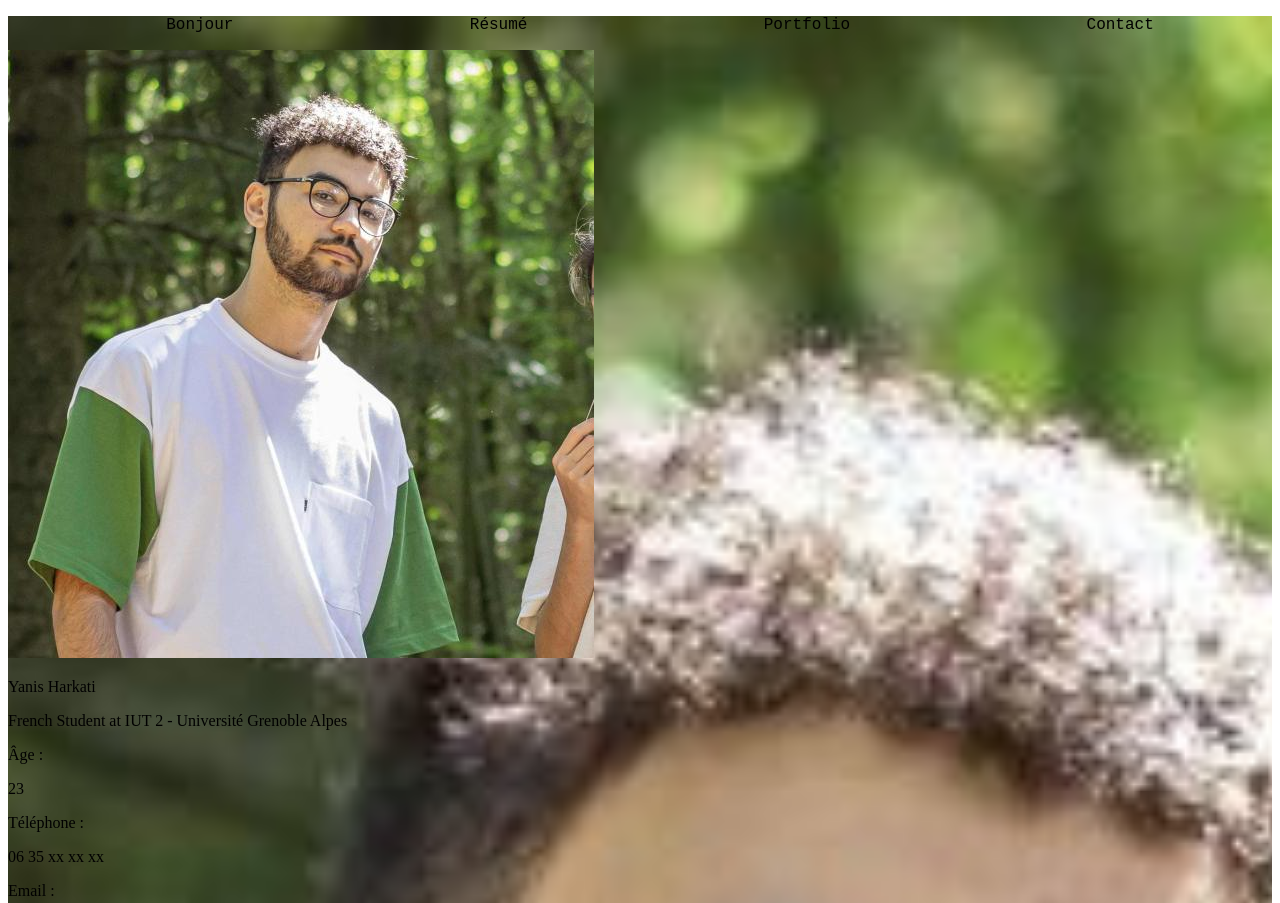
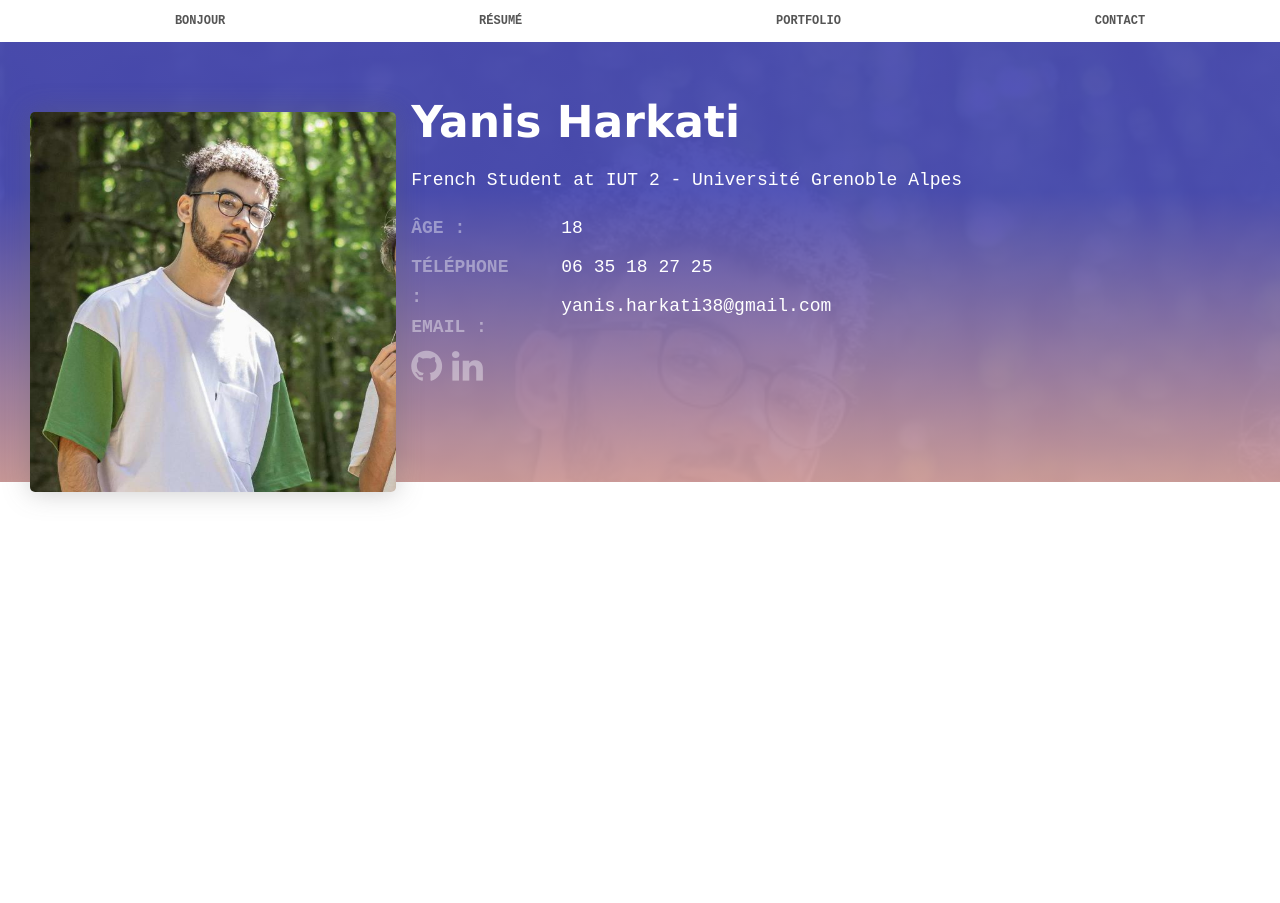
Before and after one commit to Yaniissou/Portfolio, a plain HTML site: page index.html in a window 1280 px wide. Shown: the top 903 px of the page. After the commit the page ends 800 px from the top, so only its background shows below. Drawn offline with Linux system fonts and the light colour scheme.

Commit message:
advanced a lot

```diff
--- a/index.html
+++ b/index.html
@@ -5,12 +5,14 @@
     <meta charset="UTF-8">
     <meta http-equiv="X-UA-Compatible" content="IE=edge">
     <meta name="viewport" content="width=device-width, initial-scale=1.0">
+    <meta name="viewport" content="width=device-width, initial-scale=1">
+    <link rel="stylesheet" href="https://cdnjs.cloudflare.com/ajax/libs/font-awesome/4.7.0/css/font-awesome.min.css">
     <title>Yanis Harkati - Portfolio</title>
     <link rel="stylesheet" href="style.css">
 </head>
 
 <body>
-    <div class="gradient">
+
     <div class="menu">
         <nav>
             <ul>
@@ -21,24 +23,25 @@
             </ul>
         </nav>
     </div>
-
-
+    <div class="gradient">
 
         <div class="infos">
             <img class="pfp" src="assets/img/avatar.jpg" alt="avatar">
+            <div class="text">
             <p class="name">Yanis Harkati</p>
             <p class="school">French Student at IUT 2 - Université Grenoble Alpes</p>
             <div class="personal_profile">
-           <p class="age">Âge :</p> <p class="age_content">23</p>
-           <p class="phone">Téléphone :</p> <p class="phone_content">06 35 xx xx xx</p>
-           <p class="email">Email :</p>
+            <dl>
+                <div><dt>Âge :</dt> <dd>18</dd></div>
+                <div><dt>Téléphone :</dt> <dd>06 35 18 27 25</dd></div>
+                <div><dt>Email :</dt> <dd>yanis.harkati38@gmail.com</dd></div>
+            </dl>
         </div>
-        <p class="social_media">
-            <img src="assets/img/placeholder.png" alt="placeholder">
-            <img src="assets/img/placeholder.png" alt="placeholder">
-            <img src="assets/img/placeholder.png" alt="placeholder">
-        </p>
+        <div class="social_media">
+            <a href="https://github.com/Yaniissou"><i class="fa fa-github"></i></a>
+            <a href="https://www.linkedin.com/in/yanis-harkati-995b63228/"><i class="fa fa-linkedin"></i></a>
         </div>
+
     </div>
 </body>
 
--- a/style.css
+++ b/style.css
@@ -1,9 +1,19 @@
+body{
+    font-family: Roboto Mono,monospace;
+    font-size: 18px;
+    font-weight: 400;
+    line-height: 30px;
+    color: #555;
+}
 .menu ul{
     display: flex;
     flex-direction: row;
     list-style-type: none;
     justify-content: space-around;
-    font-family: Roboto Mono,monospace;
+    font-size: 12px;
+    line-height: 18px;
+    text-transform: uppercase;
+    font-weight: 700;
 }
 
 .gradient{
@@ -15,12 +25,78 @@
     url('assets/img/avatar.jpg');
     background-size: cover;
 */
-background-image: url(assets/img/avatar.jpg);
-background-color: #6d56c1;
-height: 100%;
-background-repeat: no-repeat;
-background-position: 50%;
+background-image:
+    linear-gradient(to bottom, rgba(74,76,179,.95) 34%,hsla(0,34%,71%,.95)),
+    url('assets/img/avatar.jpg');
 background-size: cover;
-position: relative;
-margin-bottom: 40px;
+left: 0;
+right: 0;
+position: absolute;
+content: "";
+z-index: 0;
+display: flex;
+flex-direction: column;
 }
+
+.pfp{
+    border-radius: 5px;
+    box-shadow: 0 0 27px rgb(96 96 96 / 34%);
+    height: 380px;
+    -o-object-fit: cover;
+    object-fit: cover;
+    margin-top: 10px;
+    position: relative;
+    top: 40px;
+    margin: 15px;
+}
+
+.name{
+    font-family: Verdana, Geneva, Tahoma, sans-serif;
+    font-size: 44px;
+    line-height: 50px;
+    font-weight: 700;
+    margin-top: 40px;
+    margin-bottom: 10px;
+}
+
+.infos{
+    padding: 15px;
+    display: flex;
+    color: white;
+}
+
+dt {
+    float: left;
+    clear: left;
+    width: 110px;
+    font-weight: bold;
+    opacity: .4;
+    text-transform: uppercase;
+}
+
+
+dd {
+    margin: 0 0 0 150px;
+    padding: 0 0 0.5em 0;
+}
+
+.social_media{
+    display: flex;
+    font-size:36px;
+
+}
+
+i{
+    margin-right: 10px;
+    opacity: .4;
+    transition: width 2s;
+}
+
+i:hover{
+    opacity: 1;
+    transition: 0.3s;
+}
+
+.social_media a{
+    color: #fff!important;
+}
```
Lines whose indentation alone changed are shown as unchanged.
